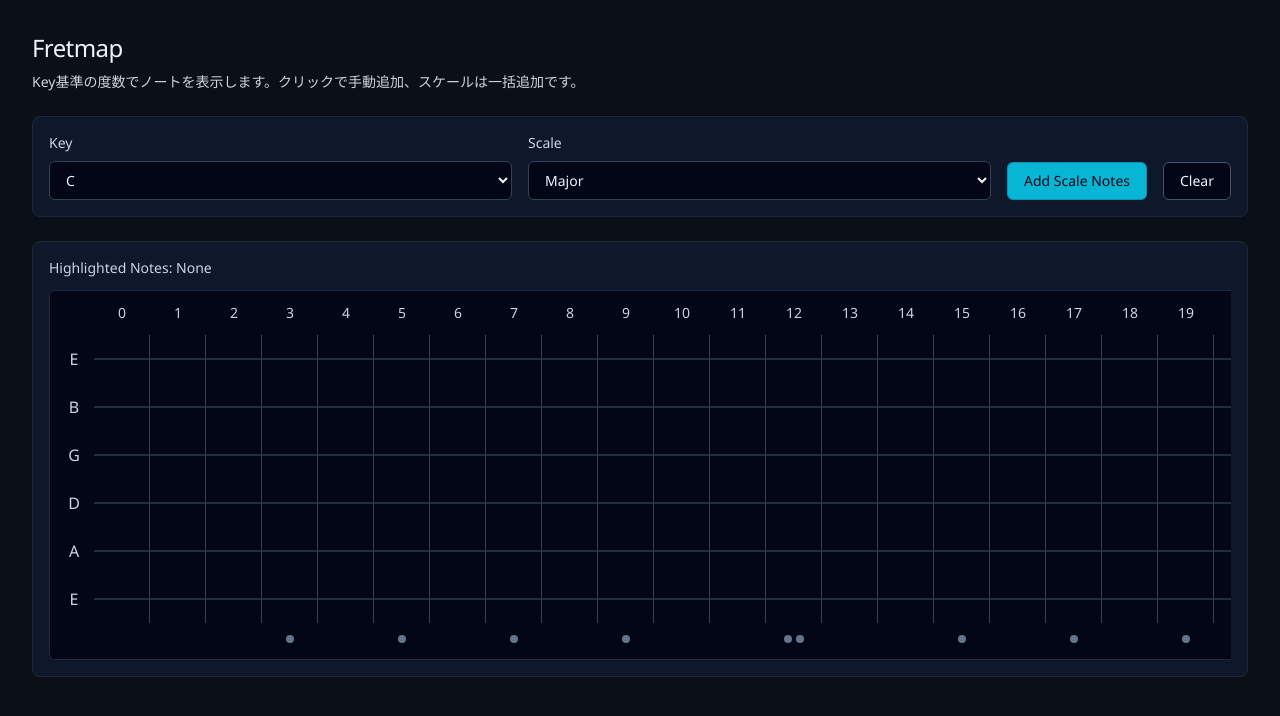
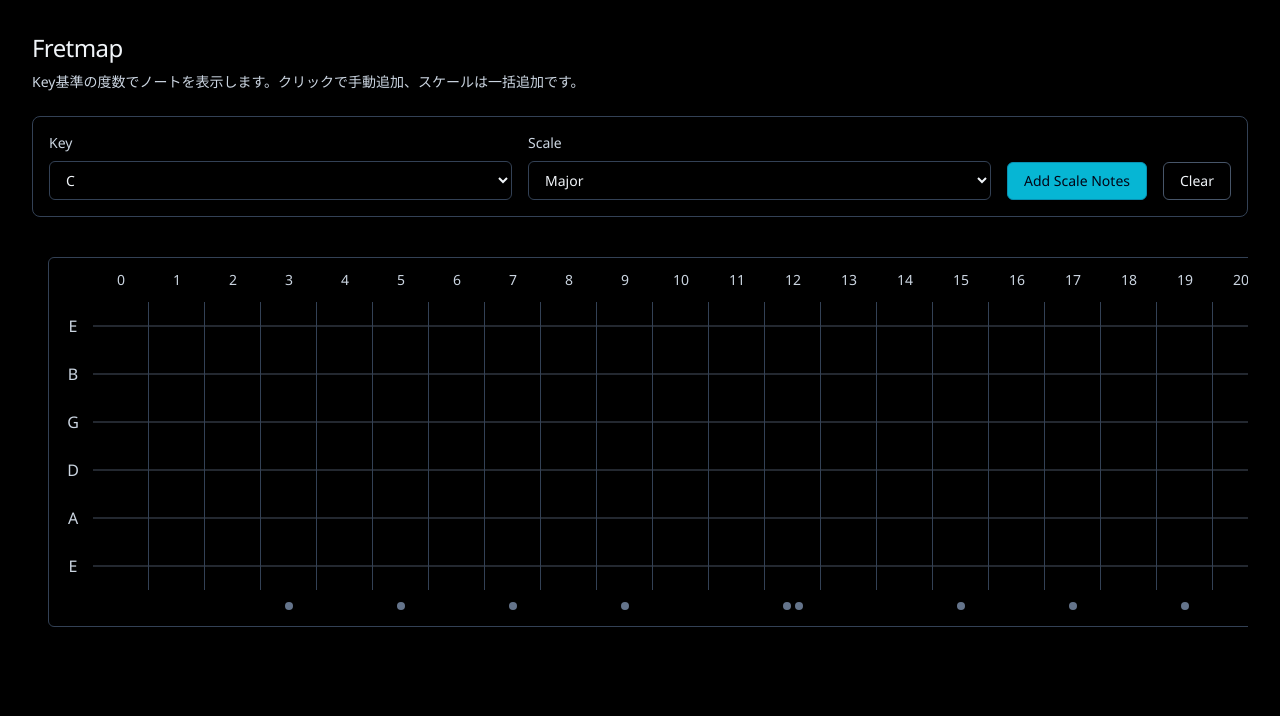
Before and after one commit to cizneeh/fretcanvas, a React (Vite) app: page / in a window 1280 px wide. Shown: the top 716 px of the page. Built offline with nearby package versions, Linux system fonts and the light colour scheme.

Commit message:
fix desing

```diff
--- a/src/App.tsx
+++ b/src/App.tsx
@@ -15,7 +15,7 @@ function App() {
   } = useFretboardState()
 
   return (
-    <main className="min-h-screen bg-[#0b0f17] px-4 py-8 text-slate-100 md:px-8">
+    <main className="min-h-screen bg-black px-4 py-8 text-slate-100 md:px-8">
       <div className="mx-auto flex w-full max-w-7xl flex-col gap-6">
         <header className="space-y-2">
           <h1 className="text-2xl font-medium tracking-tight">Fretmap</h1>
--- a/src/components/ControlPanel.tsx
+++ b/src/components/ControlPanel.tsx
@@ -18,12 +18,12 @@ export const ControlPanel = ({
   onClearNotes,
 }: ControlPanelProps) => {
   return (
-    <section className="rounded-lg border border-slate-800 bg-slate-900 p-4">
+    <section className="rounded-lg border border-slate-700 bg-black p-4">
       <div className="grid gap-4 md:grid-cols-[1fr_1fr_auto_auto] md:items-end">
         <label className="flex flex-col gap-2 text-sm">
           <span className="text-slate-300">Key</span>
           <select
-            className="rounded-md border border-slate-700 bg-slate-950 px-3 py-2 outline-none ring-cyan-500 focus:ring-2"
+            className="rounded-md border border-slate-700 bg-black px-3 py-2 outline-none ring-cyan-500 focus:ring-2"
             value={keyPc}
             onChange={(event) => {
               onKeyChange(Number(event.target.value))
@@ -40,7 +40,7 @@ export const ControlPanel = ({
         <label className="flex flex-col gap-2 text-sm">
           <span className="text-slate-300">Scale</span>
           <select
-            className="rounded-md border border-slate-700 bg-slate-950 px-3 py-2 outline-none ring-cyan-500 focus:ring-2"
+            className="rounded-md border border-slate-700 bg-black px-3 py-2 outline-none ring-cyan-500 focus:ring-2"
             value={selectedScale ?? ''}
             onChange={(event) => {
               const value = event.target.value as ScaleId | ''
@@ -67,7 +67,7 @@ export const ControlPanel = ({
 
         <button
           type="button"
-          className="rounded-md border border-slate-600 bg-slate-950 px-4 py-2 text-sm font-medium transition hover:bg-slate-800"
+          className="rounded-md border border-slate-600 bg-black px-4 py-2 text-sm font-medium transition hover:bg-slate-900"
           onClick={onClearNotes}
         >
           Clear
--- a/src/components/FretboardView.tsx
+++ b/src/components/FretboardView.tsx
@@ -23,13 +23,9 @@ export const FretboardView = ({
   onTogglePosition,
 }: FretboardViewProps) => {
   return (
-    <section className="rounded-lg border border-slate-800 bg-slate-900 p-4">
-      <p className="mb-3 text-sm text-slate-300">
-        Highlighted Notes: {highlightedPositions.size === 0 ? 'None' : highlightedPositions.size}
-      </p>
-
-      <div className="overflow-x-auto">
-        <div className="min-w-max rounded-md border border-slate-800 bg-slate-950 p-3">
+    <section className="bg-black">
+      <div className="overflow-x-auto p-4">
+        <div className="min-w-max rounded-md border border-slate-700 bg-black p-3">
           <div
             className="grid"
             style={{
--- a/src/libs/model.ts
+++ b/src/libs/model.ts
@@ -64,7 +64,7 @@ export const SCALE_LABELS: Record<ScaleId, string> = {
 
 export const POSITION_MARKERS = [3, 5, 7, 9, 12, 15, 17, 19, 21, 24] as const
 export const FRET_NUMBERS = Array.from({ length: FRET_COUNT + 1 }, (_, index) => index)
-export const MARKER_FRETS = POSITION_MARKERS.filter((fret) => fret <= FRET_COUNT)
+export const MARKER_FRETS: number[] = POSITION_MARKERS.filter((fret) => fret <= FRET_COUNT)
 
 /**
  * PicthをPitch Classに正規化する
```
